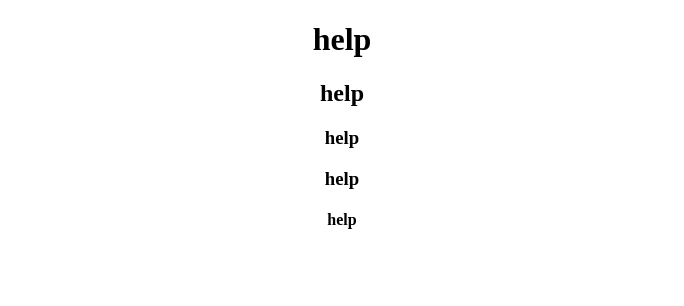
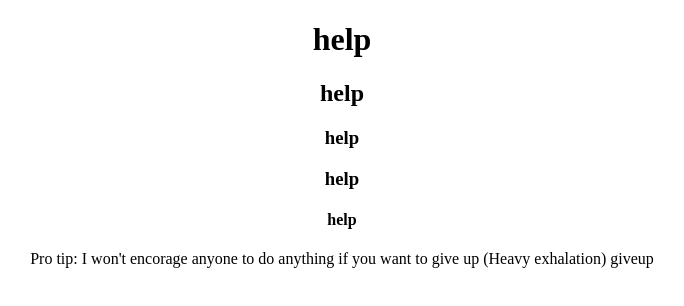
Before and after one commit to Pavelsukhoi/cryotech, a plain HTML site: page heading.html in a window 1280 px wide. Shown: the whole page, without its empty margins (298-982 px from the left). Drawn offline with Linux system fonts and the light colour scheme.

Commit message:
Update heading.html
motivation

```diff
--- a/heading.html
+++ b/heading.html
@@ -10,6 +10,7 @@
     <h3>help</h3>
     <h3>help</h3>
     <h4>help</h4>
+    <p>Pro tip: I won't encorage anyone to do anything if you want to give up (Heavy exhalation) giveup</p>
 </center>
 <!--HeT I Seriously need help-->
 </body>
```
